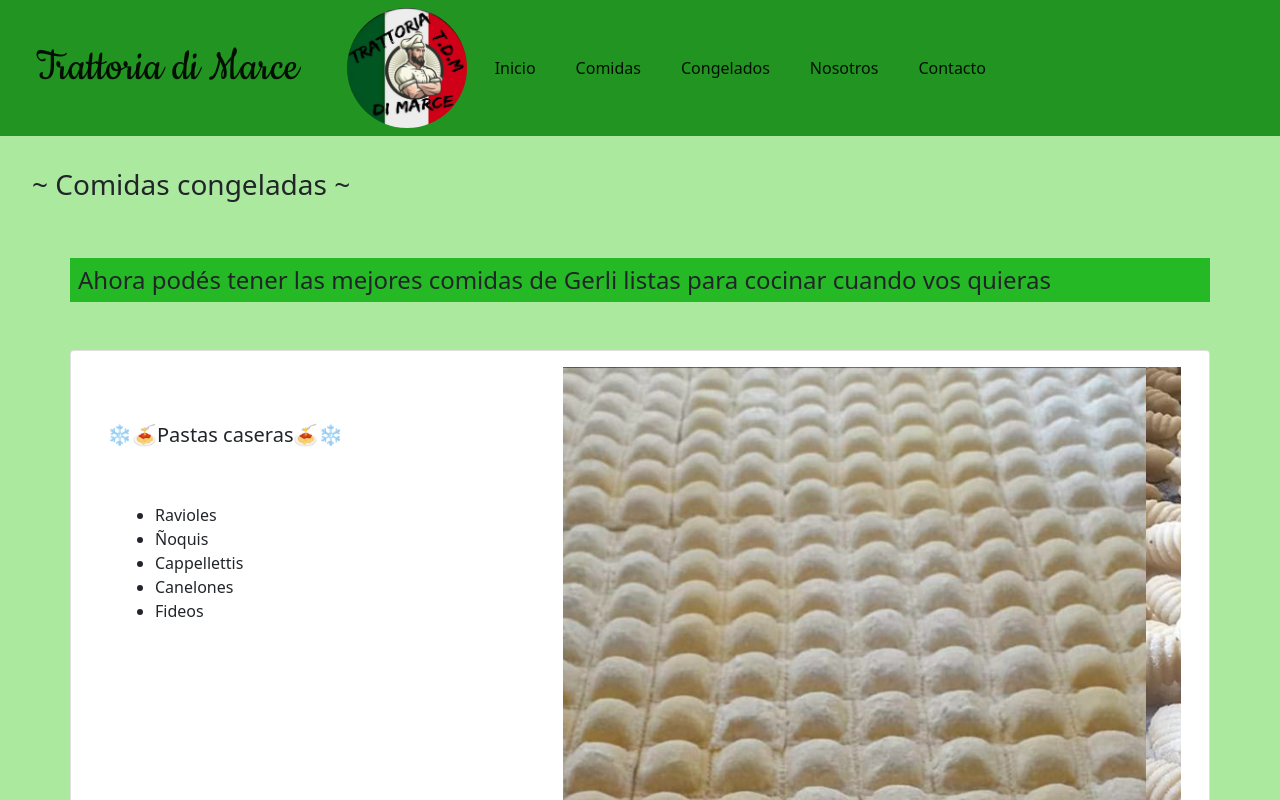
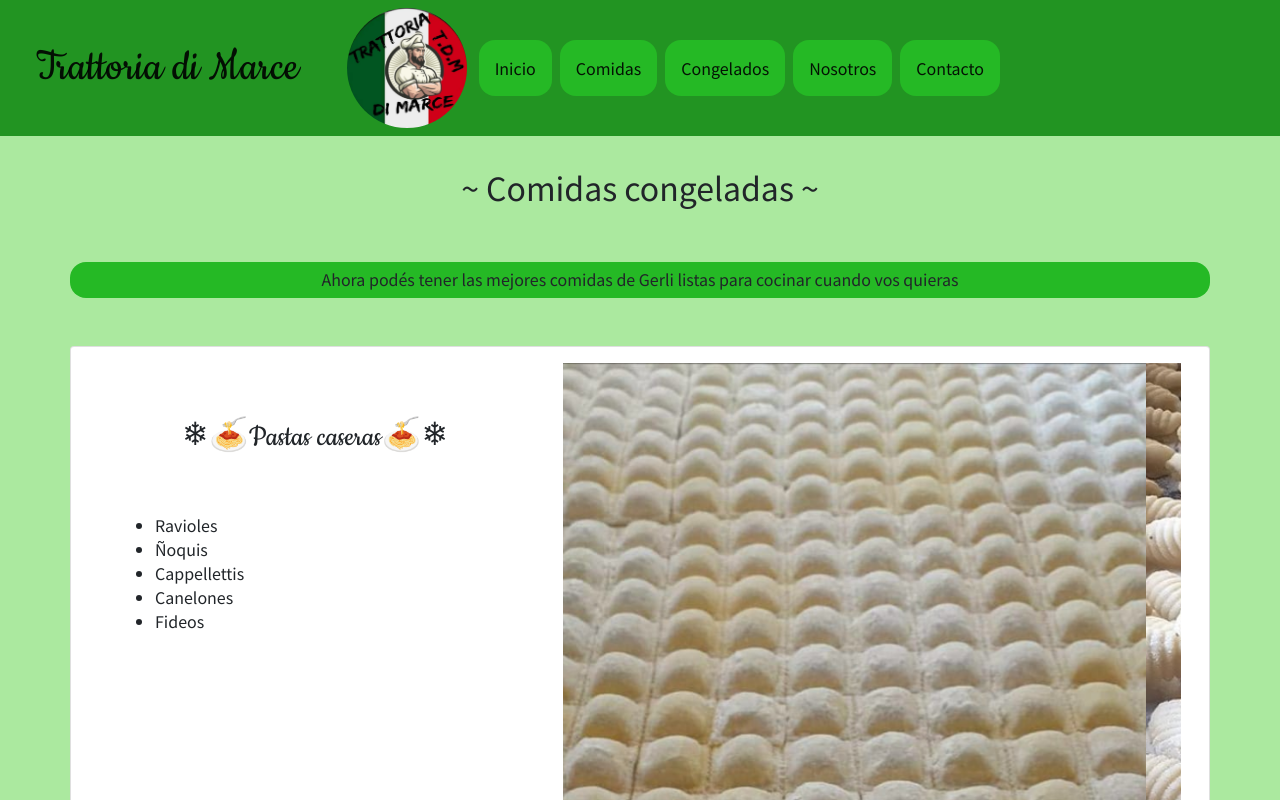
Before and after one commit to manugonzalezm/4ta_entrega_proyecto_final, a website: page congelados.html in a window 1280 px wide. Shown: the top 800 px of the page. Drawn offline with nearby package versions, Linux system fonts and the light colour scheme; files that its build step writes are made by us from their sources.

Commit message:
comentarios, tipografias y nuevas clases

```diff
--- a/scss/_base.scss
+++ b/scss/_base.scss
@@ -32,6 +32,7 @@ img{
     object-fit: cover;
 }
 
+/**Colores de fondo**/
 .fondo_oscuro{
     background-color: $oscuro;
 }
@@ -44,6 +45,7 @@ img{
     background-color: $claro;
 }
 
+/**Efectos**/
 @keyframes aparecer{
     0%{
         opacity: 0;
@@ -51,6 +53,22 @@ img{
     100%{
         opacity: 1;
     }
+}
+
+/**Tipografías**/
+.font_normal{
+    font-family: $texto;
+    font-size: $fuenteS;
+}
+
+.font_media{
+    font-family: $texto;
+    font-size: $fuenteL;
+}
+
+.font_subt{
+    font-family: $cursiva;
+    font-size: $fuenteL;
 }
 
 h1{
@@ -71,3 +89,27 @@ h1{
     margin: 1rem;
     border-radius: $borde-circulo;
 }
+
+.items_menu{
+    background-color: rgb(37, 185, 37);
+    font-family: $texto;
+    font-size: ($fuenteXL)-0.2;
+    animation-duration: $time;
+    animation-name: aparecer;
+    border-radius: $borde;
+        &:hover{
+            background-color: white;
+        }
+}
+
+.texto_centrado{
+    text-align: center;
+}
+
+.bordes{
+    border-radius: $borde;
+}
+
+.tarjetas:hover{
+    transform: scale(1.3,1.3);
+}
```
Also changed, not shown: css/stylesTrattoria.css.
